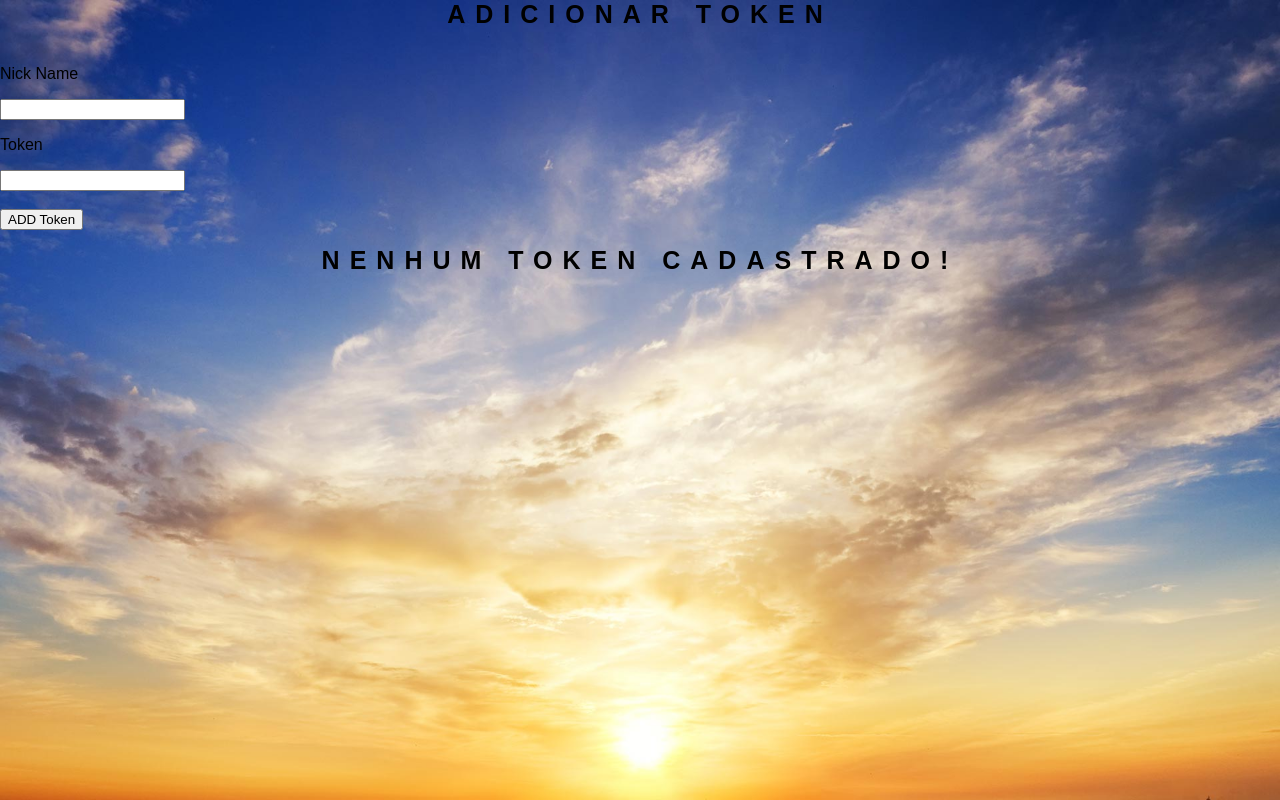
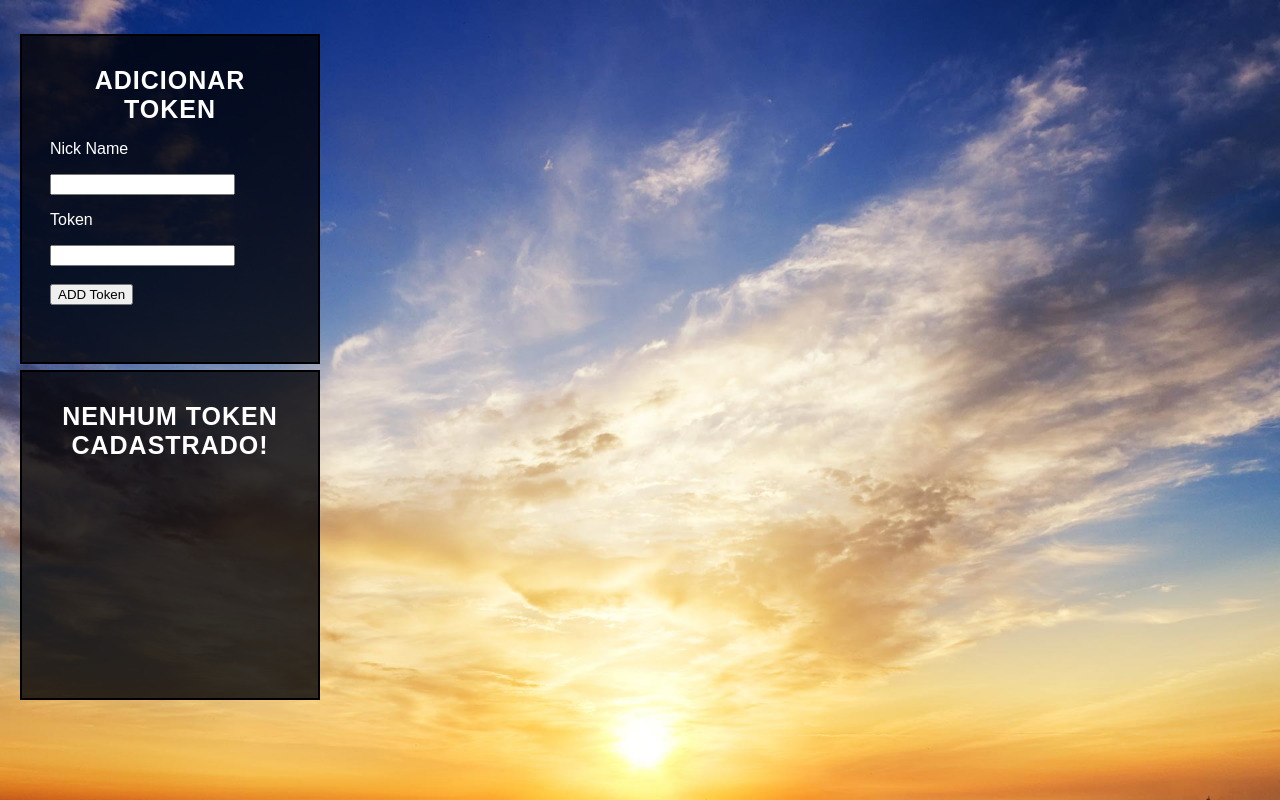
Before and after one commit to VlNlClUS/projeto_arduino, a PHP site: page /main.php in a window 1280 px wide. Run offline with PHP 8.4, Linux system fonts and the light colour scheme; data that the repository does not hold is empty.

Commit message:
Add files via upload

```diff
--- a/css/master.css
+++ b/css/master.css
@@ -19,12 +19,20 @@ body {
 
 }
 
-h3{
+.text {
 
-color:black;
+  color: rgb(226, 11, 226);
+  width: 60%;
+  margin: 0px 160px;
+  box-sizing: border-box;
 
+  display: block;
+  justify-content: center;
+  align-items: center;
+  flex-wrap: wrap;
+  padding-top: 1rem;
+}
 
-}
 
 
 .login {
@@ -62,8 +70,8 @@ h1 {
     margin: 0;
     padding-top: 0;
     padding-left: 0;
-    padding-bottom: 20px;
-    letter-spacing: 10px;
+
+    letter-spacing: 1px;
     text-transform: uppercase;
     text-align: center;
     font-size: 25px;
@@ -135,3 +143,89 @@ login a:hover {
     color: #ffd4d4;
 
 }
+
+.add_token {
+
+
+
+    width: 300px;
+    height: 330px;
+    border: 2px solid #000;
+    color: #ffffff;
+    background-color: rgba(0,0,5,0.8);
+    top: 34px;
+    left: 20px;
+    position: absolute;
+
+    box-sizing: border-box;
+    padding: 30px 28px;
+
+
+
+}
+
+.tk{
+
+    width: 300px;
+    height: 330px;
+    border: 2px solid #000;
+    background-color: rgba(0,0,5,0.8);
+    color: #ffffff;
+    left: 20px;
+    top: 370px;
+    position: absolute;
+
+    box-sizing: border-box;
+    padding: 30px 28px;
+
+
+
+
+
+}
+
+.teste{
+
+
+
+
+    width: 300px;
+    height: 330px;
+    border: 2px solid #000;
+    background-color: rgba(0,0,5,0.8);
+    color: #ffffff;
+
+   display:inline-block;
+    left: 700px;
+    top: 34px;
+    position: absolute;
+
+    box-sizing: border-box;
+    padding: 30px 28px;
+
+
+
+}
+
+.verde{
+
+
+color: rgb(41, 224, 41);
+
+}
+.vermelho{
+
+
+    color: red;
+
+    }
+
+    .tk a {
+        text-transform: uppercase;
+        font-weight: bold;
+        text-decoration: none;
+        font-size: 12px;
+        line-height: 20px;
+        color:white;
+        transition: 0.2;
+    }
```
